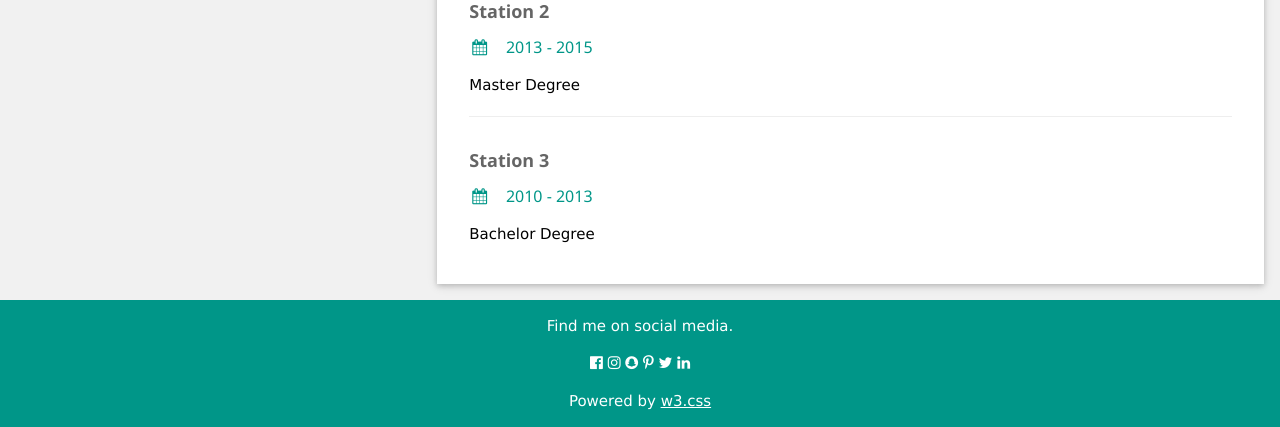
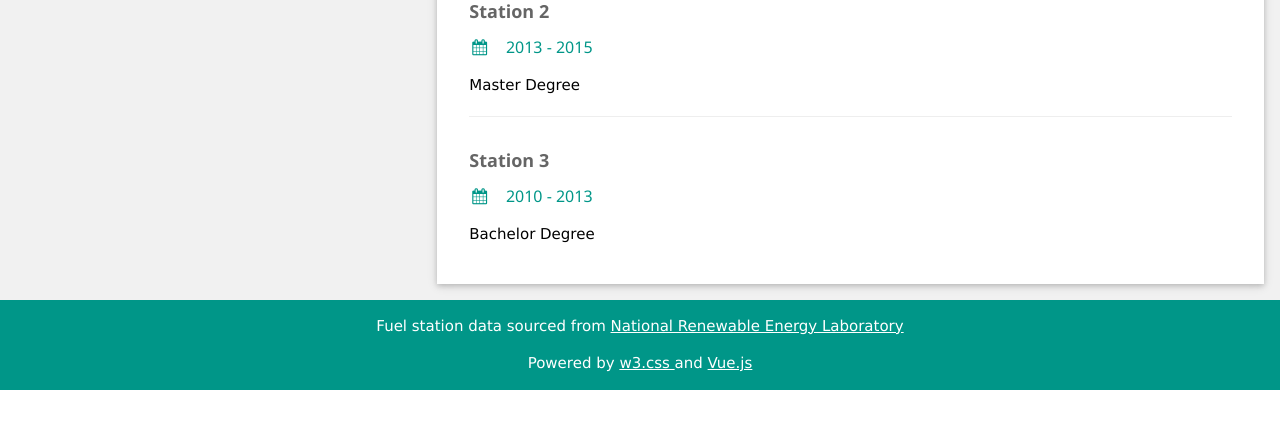
Before and after one commit to HoIIy/ISTE432, a PHP site: page / in a window 1280 px wide. Shown: the part 786-1213 px from the top of the page. After the commit the page ends 1176 px from the top, so only its background shows below. Run offline with PHP 8.4, Linux system fonts and the light colour scheme; data that the repository does not hold is empty; some libraries are stand-ins or nearby versions.

Commit message:
Adjusted footer

```diff
--- a/app/index.php
+++ b/app/index.php
@@ -33,6 +33,7 @@
             <div class="w3-white w3-text-grey w3-card-4">
                 <!-- Search filters -->
                 <form class="w3-container">
+
                     <div class="w3-row w3-section">
                         <div class="w3-col" style="width:50px"><i class="w3-xxlarge fa fa-compass"></i></div>
                         <div class="w3-rest">
@@ -127,6 +128,7 @@
                     </div>
 
                     <button class="w3-button w3-block w3-section w3-teal w3-ripple w3-padding">Search</button>
+
                 </form>
             </div>
 
@@ -172,14 +174,19 @@
     </div>
 
     <footer class="w3-container w3-teal w3-center w3-margin-top">
-      <p>Find me on social media.</p>
-      <i class="fa fa-facebook-official w3-hover-opacity"></i>
-      <i class="fa fa-instagram w3-hover-opacity"></i>
-      <i class="fa fa-snapchat w3-hover-opacity"></i>
-      <i class="fa fa-pinterest-p w3-hover-opacity"></i>
-      <i class="fa fa-twitter w3-hover-opacity"></i>
-      <i class="fa fa-linkedin w3-hover-opacity"></i>
-      <p>Powered by <a href="https://www.w3schools.com/w3css/default.asp" target="_blank">w3.css</a></p>
+      <p>
+        Fuel station data sourced from
+        <a href="https://developer.nrel.gov/docs/transportation/alt-fuel-stations-v1/" target="_blank" class="w3-hover-opacity">
+            National Renewable Energy Laboratory
+        </a>
+      </p>
+      <p>
+        Powered by
+        <a href="https://www.w3schools.com/w3css/default.asp" target="_blank" class="w3-hover-opacity">
+            w3.css
+        </a> and
+        <a href="https://vuejs.org/" target="_blank" class="w3-hover-opacity">Vue.js</a>
+      </p>
     </footer>
 
     <!-- Google Maps API -->
```
